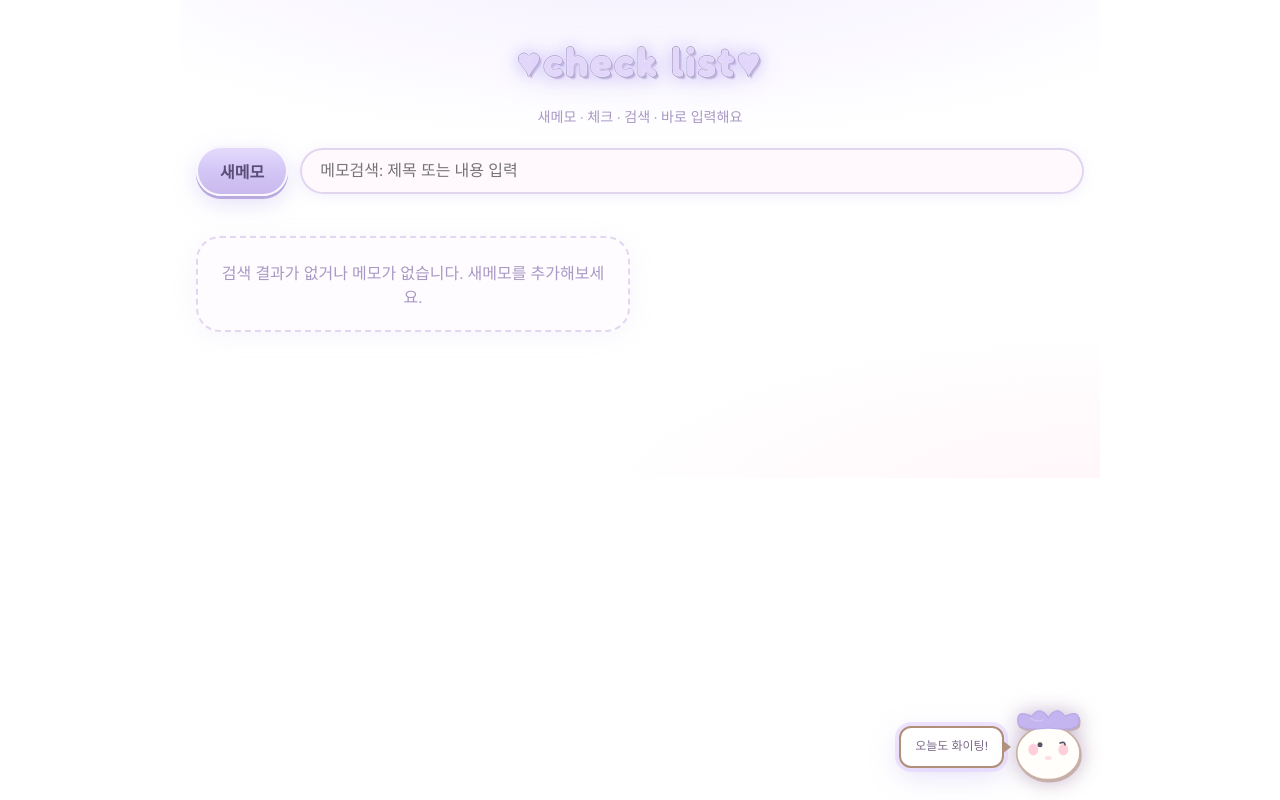
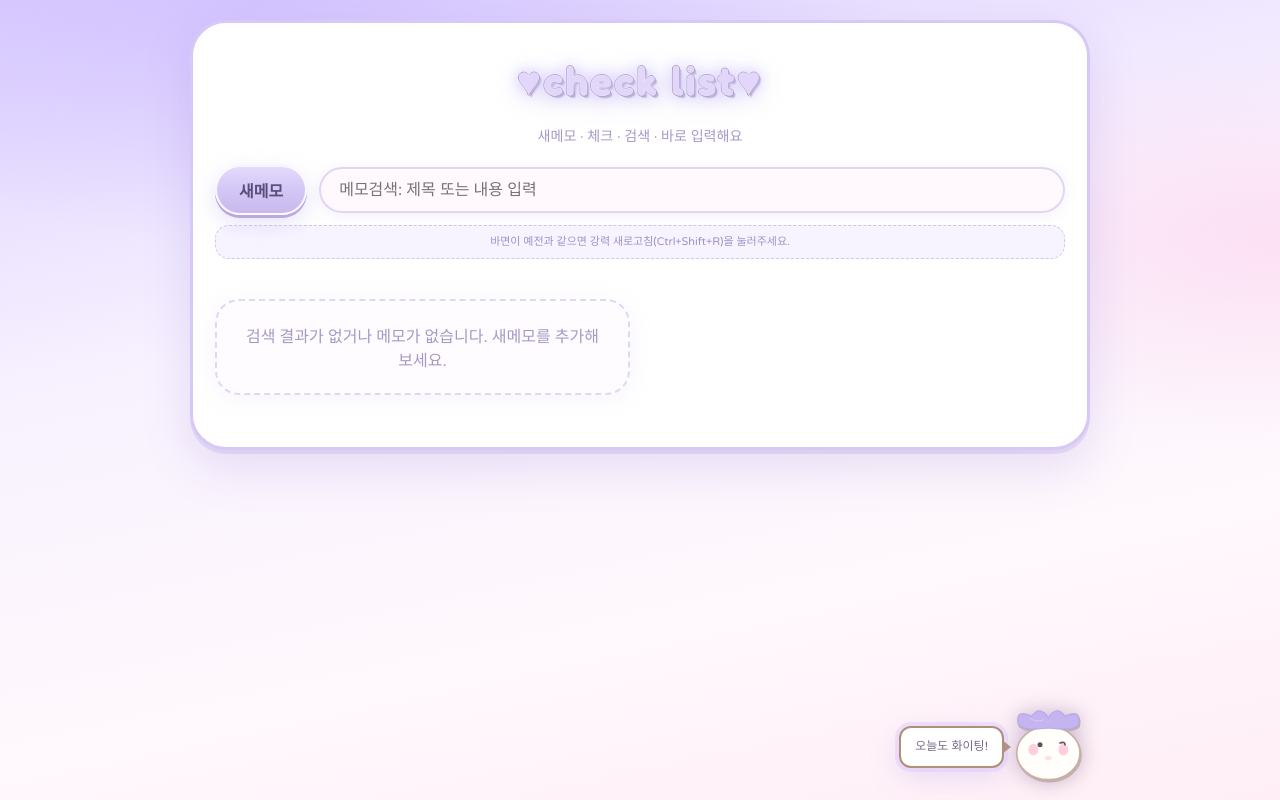
Before and after one commit to psanup2022-design/memo-app-05, a React (Vite) app: page / in a window 1280 px wide. Built offline with nearby package versions, Linux system fonts and the light colour scheme.

Commit message:
시트 레이아웃(그라데이션 바깥+흰 패널), 캐시 힌트·유니코드 수정
Made-with: Cursor

```diff
--- a/index.html
+++ b/index.html
@@ -3,6 +3,7 @@
   <head>
     <meta charset="UTF-8" />
     <meta name="viewport" content="width=device-width, initial-scale=1.0" />
+    <meta http-equiv="Cache-Control" content="max-age=0, must-revalidate" />
     <title>메모앱</title>
     <link rel="preconnect" href="https://fonts.googleapis.com" />
     <link rel="preconnect" href="https://fonts.gstatic.com" crossorigin />
--- a/src/App.css
+++ b/src/App.css
@@ -1,13 +1,38 @@
-/* 템플릿 느낌: 흰 배경 · 라벤더/핑크 · 버블 타이틀 · 캡슐 입력 글로우 */
+/* 바깥: 그라데이션 / 안쪽 .app: 흰 종이 시트(템플릿과 확실히 구분되는 레이아웃) */
+
+.app-shell {
+  min-height: 100vh;
+  padding: 20px 12px 110px;
+  background:
+    radial-gradient(ellipse 90% 55% at 20% 0%, rgba(200, 180, 255, 0.55), transparent 55%),
+    radial-gradient(ellipse 70% 50% at 100% 30%, rgba(255, 200, 230, 0.45), transparent 50%),
+    linear-gradient(168deg, #ddd2ff 0%, #f8f2ff 38%, #fff8fc 72%, #ffeef6 100%);
+}
 
 .app {
-  width: min(920px, 94vw);
+  width: min(900px, 96vw);
   margin: 0 auto;
-  padding: 32px 16px 130px;
+  padding: 28px 22px 36px;
   position: relative;
-  background-image:
-    radial-gradient(ellipse 70% 45% at 50% -15%, rgba(230, 218, 255, 0.45), transparent),
-    radial-gradient(ellipse 55% 35% at 100% 105%, rgba(255, 228, 240, 0.35), transparent);
+  background: #ffffff;
+  border-radius: 36px;
+  border: 3px solid #d8c8f5;
+  box-shadow:
+    0 1px 0 rgba(255, 255, 255, 0.95) inset,
+    0 16px 48px rgba(130, 100, 200, 0.18),
+    0 4px 0 rgba(200, 185, 230, 0.35);
+}
+
+.cache-hint {
+  margin: 10px 0 0;
+  padding: 8px 12px;
+  font-size: 11px;
+  line-height: 1.45;
+  color: #a090c8;
+  text-align: center;
+  background: rgba(248, 244, 255, 0.95);
+  border-radius: 14px;
+  border: 1px dashed rgba(180, 160, 220, 0.55);
 }
 
 /* —— 헤더: ♥check list♥ 버블 글자 —— */
@@ -121,16 +146,15 @@
   box-shadow: 0 4px 24px rgba(184, 169, 232, 0.12);
 }
 
-/* —— 메모 카드 (흰지 + 소프트 보라 그림자) —— */
+/* —— 메모 카드 (시트 위에 얹인 연보라 패널) —— */
 .note-card {
-  background: #ffffff;
-  border: 2px solid rgba(210, 198, 240, 0.65);
-  border-radius: 26px;
+  background: linear-gradient(180deg, #fefcff 0%, #faf6ff 100%);
+  border: 2px solid rgba(200, 180, 235, 0.85);
+  border-radius: 24px;
   padding: 16px 18px 18px;
   box-shadow:
-    0 2px 0 rgba(245, 238, 255, 0.9),
-    0 10px 32px rgba(184, 169, 232, 0.2),
-    0 0 0 1px rgba(255, 255, 255, 0.8) inset;
+    0 2px 0 rgba(255, 255, 255, 0.9) inset,
+    0 8px 24px rgba(155, 130, 210, 0.12);
 }
 
 .note-head {
--- a/src/App.jsx
+++ b/src/App.jsx
@@ -255,7 +255,8 @@ export default function App() {
   }
 
   return (
-    <div className="app">
+    <div className="app-shell">
+      <div className="app">
       <header className="app-header">
         <h1 className="app-header__title">
           <span className="app-header__title-inner">{'\u2665'}check list{'\u2665'}</span>
@@ -277,6 +278,12 @@ export default function App() {
           onChange={(e) => setSearchKeyword(e.target.value)}
         />
       </section>
+
+      <p className="cache-hint">
+        {
+          '\uBC14\uBA74\uC774 \uC608\uC804\uACFC \uAC19\uC73C\uBA74 \uAC15\uB825 \uC0C8\uB85C\uACE0\uCE68(Ctrl+Shift+R)\uC744 \uB20C\uB7EC\uC8FC\uC138\uC694.'
+        }
+      </p>
 
       <main className="notes-grid" aria-live="polite">
         {filteredNotes.length === 0 ? (
@@ -367,6 +374,7 @@ export default function App() {
           ))
         )}
       </main>
+      </div>
 
       <footer className="app-footer" aria-hidden="true">
         <div className="app-footer__speech">
--- a/src/index.css
+++ b/src/index.css
@@ -19,8 +19,12 @@
 body {
   margin: 0;
   min-height: 100vh;
-  background: var(--white);
+  background: linear-gradient(165deg, #e8ddff 0%, #fff5fb 42%, #ffe8f4 100%);
   color: var(--text);
+}
+
+#root {
+  min-height: 100vh;
 }
 
 button,
```
